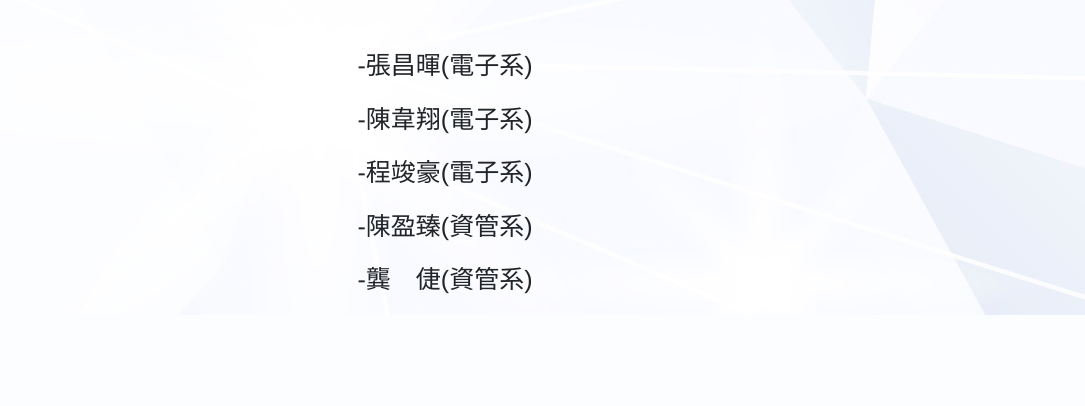
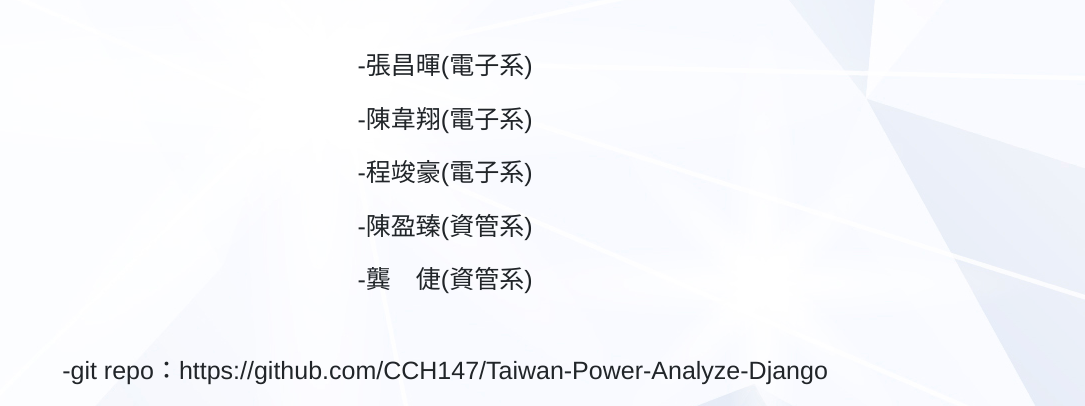
Before and after one commit to CCH147/Taiwan-Power-Analyze, a Django app: page /mysite/our/ in a window 1280 px wide. Shown: the part 511-917 px from the top of the page, without its empty margins (195-1280 px from the left). Before the commit the page ends 826 px from the top, so only its background shows below. Run offline with Django 4.2, Linux system fonts and the light colour scheme; data comes from the database, SQL or seed files in the repository; some libraries are stand-ins or nearby versions.

Commit message:
Update our.html

```diff
--- a/davidweb/mysite/templates/mysite/our.html
+++ b/davidweb/mysite/templates/mysite/our.html
@@ -21,4 +21,6 @@
     <p align="center">-程竣豪(電子系)</p>
     <p align="center">-陳盈臻(資管系)</p>
     <p align="center">-龔　倢(資管系)</p>
+    <br>
+    <p align="center">-git repo：https://github.com/CCH147/Taiwan-Power-Analyze-Django</p>
     {% endblock %}
```
